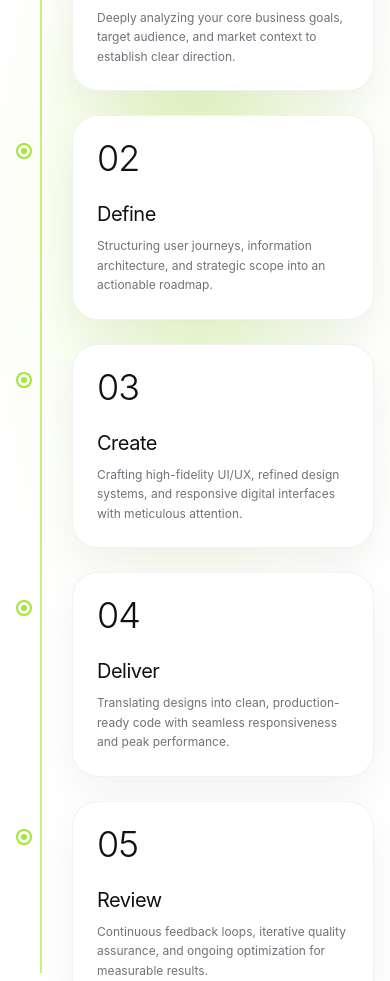
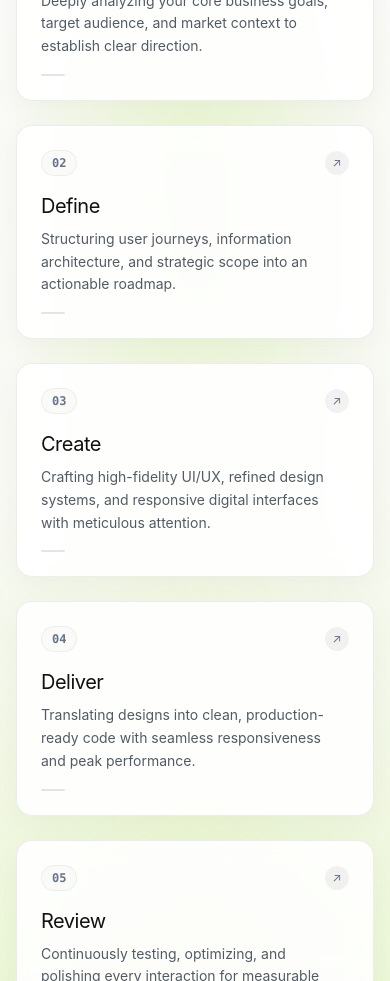
Before and after one commit to pooja-187/IT_firm_Portfolio, a Next.js app: page / in a window 390 px wide. Shown: the part 2720-3701 px from the top of the page. Built offline with nearby package versions, Linux system fonts and the light colour scheme.

Commit message:
style(transition): implement upward-bleeding atmospheric gradient transition between Process and About sections on #FAFAF8 base

```diff
--- a/src/app/page.tsx
+++ b/src/app/page.tsx
@@ -6,7 +6,7 @@ import ProcessSection from '@/components/ProcessSection';
 
 export default function HomePage() {
   return (
-    <div className="min-h-screen bg-white text-[#121417]">
+    <div className="min-h-screen bg-[#FAFAF8] text-[#121417]">
       {/* 01 — Hero Section */}
       <HeroSection />
 
--- a/src/components/ProcessSection.tsx
+++ b/src/components/ProcessSection.tsx
@@ -43,8 +43,8 @@ const processSteps: ProcessStep[] = [
     number: '05',
     title: 'Review',
     description:
-      'Continuous feedback loops, iterative quality assurance, and ongoing optimization for measurable results.',
-    rotation: -1,
+      'Continuously testing, optimizing, and polishing every interaction for measurable conversion and growth.',
+    rotation: -2,
   },
 ];
 
@@ -55,24 +55,52 @@ export default function ProcessSection() {
       aria-labelledby="process-heading"
       className="relative w-full text-[#111111] pt-2 sm:pt-4 lg:pt-6 pb-16 sm:pb-24 lg:pb-32 overflow-hidden selection:bg-lime-200"
       style={{
-        backgroundColor: '#FFFFFF',
+        backgroundColor: '#FAFAF8',
         backgroundImage: `
           radial-gradient(
             ellipse 65% 42% at 50% 32%,
-            rgba(163, 230, 53, 0.26) 0%,
-            rgba(190, 242, 100, 0.12) 40%,
-            rgba(217, 249, 157, 0.04) 65%,
+            rgba(190, 235, 105, 0.22) 0%,
+            rgba(190, 235, 105, 0.10) 40%,
+            rgba(190, 235, 105, 0.03) 65%,
             transparent 78%
           ),
           radial-gradient(
             ellipse 85% 55% at 52% 38%,
-            rgba(163, 230, 53, 0.10) 0%,
+            rgba(190, 235, 105, 0.08) 0%,
             transparent 70%
           )
         `,
       }}
     >
-      <div className="w-full max-w-[1360px] mx-auto px-4 sm:px-6 lg:px-8">
+      {/* ===================================================
+          ATMOSPHERIC UPWARD-BLEED TRANSITION LAYER
+          Smoothly bridges Process and About into one continuous visual light field
+         =================================================== */}
+      <div
+        aria-hidden="true"
+        className="absolute inset-x-0 bottom-0 h-[65%] pointer-events-none z-0"
+        style={{
+          background: `
+            radial-gradient(
+              ellipse 95% 85% at 50% 100%,
+              rgba(190, 235, 105, 0.30) 0%,
+              rgba(190, 235, 105, 0.20) 28%,
+              rgba(190, 235, 105, 0.11) 52%,
+              rgba(190, 235, 105, 0.045) 75%,
+              transparent 100%
+            ),
+            linear-gradient(
+              to top,
+              rgba(190, 235, 105, 0.18) 0%,
+              rgba(190, 235, 105, 0.09) 35%,
+              rgba(190, 235, 105, 0.03) 68%,
+              transparent 100%
+            )
+          `,
+        }}
+      />
+
+      <div className="relative z-10 w-full max-w-[1360px] mx-auto px-4 sm:px-6 lg:px-8">
 
         {/* ===================================================
             SECTION HEADER
@@ -100,7 +128,7 @@ export default function ProcessSection() {
            =================================================== */}
         <div className="hidden lg:block relative w-full max-w-[1180px] mx-auto">
 
-          {/* SVG Lime Connector Lines Layer (Matching Reference) */}
+          {/* SVG Lime Connector Lines Layer */}
           <svg
             aria-hidden="true"
             className="absolute inset-0 w-full h-full pointer-events-none z-0 overflow-visible"
@@ -109,212 +137,177 @@ export default function ProcessSection() {
           >
             {/* 1. Connector: 01 (Understand) -> 02 (Define) */}
             <motion.path
-              d="M 310 160 C 360 110, 420 100, 480 120"
+              d="M 330 150 C 420 150, 480 320, 600 320"
               stroke="#A3E635"
               strokeWidth="2"
+              strokeDasharray="4 4"
               strokeLinecap="round"
-              fill="none"
               initial={{ pathLength: 0, opacity: 0 }}
-              whileInView={{ pathLength: 1, opacity: 1 }}
-              viewport={{ once: true, margin: '-80px' }}
-              transition={{ duration: 0.8, delay: 0.2, ease: 'easeInOut' }}
+              whileInView={{ pathLength: 1, opacity: 0.8 }}
+              viewport={{ once: true, margin: "-50px" }}
+              transition={{ duration: 1.2, delay: 0.2, ease: "easeInOut" }}
             />
-            <circle cx="310" cy="160" r="4.5" fill="#FFFFFF" stroke="#A3E635" strokeWidth="2" />
-            <circle cx="480" cy="120" r="4.5" fill="#FFFFFF" stroke="#A3E635" strokeWidth="2" />
 
-            {/* 2. Connector: 02 (Define) -> 03 (Create) with Organic Loop */}
+            {/* 2. Connector: 02 (Define) -> 03 (Create) */}
             <motion.path
-              d="M 700 120 C 750 140, 780 190, 755 195 C 730 200, 760 145, 835 160"
+              d="M 870 340 C 950 340, 400 480, 290 540"
               stroke="#A3E635"
               strokeWidth="2"
+              strokeDasharray="4 4"
               strokeLinecap="round"
-              fill="none"
               initial={{ pathLength: 0, opacity: 0 }}
-              whileInView={{ pathLength: 1, opacity: 1 }}
-              viewport={{ once: true, margin: '-80px' }}
-              transition={{ duration: 1.0, delay: 0.4, ease: 'easeInOut' }}
+              whileInView={{ pathLength: 1, opacity: 0.8 }}
+              viewport={{ once: true, margin: "-50px" }}
+              transition={{ duration: 1.4, delay: 0.4, ease: "easeInOut" }}
             />
-            <circle cx="700" cy="120" r="4.5" fill="#FFFFFF" stroke="#A3E635" strokeWidth="2" />
-            <circle cx="835" cy="160" r="4.5" fill="#FFFFFF" stroke="#A3E635" strokeWidth="2" />
 
             {/* 3. Connector: 03 (Create) -> 04 (Deliver) */}
             <motion.path
-              d="M 940 370 C 960 460, 810 490, 710 430 C 630 380, 560 390, 510 440"
+              d="M 320 620 C 440 640, 520 700, 640 700"
               stroke="#A3E635"
               strokeWidth="2"
+              strokeDasharray="4 4"
               strokeLinecap="round"
-              fill="none"
               initial={{ pathLength: 0, opacity: 0 }}
-              whileInView={{ pathLength: 1, opacity: 1 }}
-              viewport={{ once: true, margin: '-80px' }}
-              transition={{ duration: 1.1, delay: 0.6, ease: 'easeInOut' }}
+              whileInView={{ pathLength: 1, opacity: 0.8 }}
+              viewport={{ once: true, margin: "-50px" }}
+              transition={{ duration: 1.2, delay: 0.6, ease: "easeInOut" }}
             />
-            <circle cx="940" cy="370" r="4.5" fill="#FFFFFF" stroke="#A3E635" strokeWidth="2" />
-            <circle cx="510" cy="440" r="4.5" fill="#FFFFFF" stroke="#A3E635" strokeWidth="2" />
 
-            {/* 4. Connector: 04 (Deliver) -> 05 (Review) with Loop */}
+            {/* 4. Connector: 04 (Deliver) -> 05 (Review) */}
             <motion.path
-              d="M 540 580 C 580 545, 615 545, 605 585 C 595 615, 615 620, 645 605"
+              d="M 890 680 C 950 670, 960 480, 940 220"
               stroke="#A3E635"
               strokeWidth="2"
+              strokeDasharray="4 4"
               strokeLinecap="round"
-              fill="none"
               initial={{ pathLength: 0, opacity: 0 }}
-              whileInView={{ pathLength: 1, opacity: 1 }}
-              viewport={{ once: true, margin: '-80px' }}
-              transition={{ duration: 0.9, delay: 0.8, ease: 'easeInOut' }}
+              whileInView={{ pathLength: 1, opacity: 0.8 }}
+              viewport={{ once: true, margin: "-50px" }}
+              transition={{ duration: 1.4, delay: 0.8, ease: "easeInOut" }}
             />
-            <circle cx="540" cy="580" r="4.5" fill="#FFFFFF" stroke="#A3E635" strokeWidth="2" />
-            <circle cx="645" cy="605" r="4.5" fill="#FFFFFF" stroke="#A3E635" strokeWidth="2" />
           </svg>
 
-          {/* Tier 1 Floating Cards (01, 02, 03) */}
-          <div className="relative z-10 grid grid-cols-3 gap-8 xl:gap-12 mb-10">
-
-            {/* 01 — UNDERSTAND (Left Tier 1) */}
-            <div className="pt-10 flex justify-center">
-              <ProcessCard step={processSteps[0]} delay={0.1} />
+          {/* Container with fixed min-height for layout accuracy */}
+          <div className="relative min-h-[820px]">
+            {/* Card 01: Understand (Top Left) */}
+            <div className="absolute top-[40px] left-[60px] w-[310px]">
+              <ProcessCard step={processSteps[0]} index={0} />
             </div>
 
-            {/* 02 — DEFINE (Center Tier 1 - Elevated) */}
-            <div className="-mt-4 flex justify-center">
-              <ProcessCard step={processSteps[1]} delay={0.25} />
+            {/* Card 02: Define (Upper Center-Right) */}
+            <div className="absolute top-[240px] left-[600px] w-[310px]">
+              <ProcessCard step={processSteps[1]} index={1} />
             </div>
 
-            {/* 03 — CREATE (Right Tier 1) */}
-            <div className="pt-8 flex justify-center">
-              <ProcessCard step={processSteps[2]} delay={0.4} />
+            {/* Card 03: Create (Mid Left-Lower) */}
+            <div className="absolute top-[460px] left-[40px] w-[320px]">
+              <ProcessCard step={processSteps[2]} index={2} />
             </div>
 
-          </div>
-
-          {/* Tier 2 Floating Cards (04, 05) */}
-          <div className="relative z-10 grid grid-cols-2 max-w-3xl mx-auto gap-12 xl:gap-16">
-
-            {/* 04 — DELIVER (Center-Left Tier 2) */}
-            <div className="flex justify-end pr-2">
-              <ProcessCard step={processSteps[3]} delay={0.55} />
+            {/* Card 04: Deliver (Lower Center) */}
+            <div className="absolute top-[580px] left-[620px] w-[320px]">
+              <ProcessCard step={processSteps[3]} index={3} />
             </div>
 
-            {/* 05 — REVIEW (Center-Right Tier 2) */}
-            <div className="pt-6 flex justify-start pl-2">
-              <ProcessCard step={processSteps[4]} delay={0.7} />
+            {/* Card 05: Review (Top Right - Closing the Loop) */}
+            <div className="absolute top-[80px] right-[40px] w-[300px]">
+              <ProcessCard step={processSteps[4]} index={4} />
             </div>
-
           </div>
-
         </div>
 
         {/* ===================================================
-            MOBILE & TABLET VERTICAL TIMELINE (< 1024px)
+            MOBILE & TABLET VERTICAL STACK (< 1024px)
            =================================================== */}
-        <div className="lg:hidden relative max-w-md mx-auto">
-
-          {/* Vertical Lime Timeline */}
-          <div
-            aria-hidden="true"
-            className="absolute top-8 bottom-8 left-6 sm:left-7 w-0.5 bg-[#A3E635]/60"
-          />
-
-          <div className="space-y-6 relative z-10 pl-14 sm:pl-16">
-            {processSteps.map((step, idx) => (
-              <motion.div
-                key={`mobile-step-${step.number}`}
-                initial={{ opacity: 0, x: 20 }}
-                whileInView={{ opacity: 1, x: 0 }}
-                viewport={{ once: true, margin: '-40px' }}
-                transition={{ duration: 0.45, delay: idx * 0.1 }}
-                className="relative"
-              >
-                {/* Timeline Node */}
-                <div className="absolute -left-14 sm:-left-16 top-7 w-4 h-4 rounded-full bg-[#FFFFFF] border-2 border-[#A3E635] shadow-sm flex items-center justify-center">
-                  <div className="w-1.5 h-1.5 rounded-full bg-[#A3E635]" />
-                </div>
-
-                {/* Mobile White Card */}
-                <div className="bg-[#FFFFFF] border border-black/[0.05] rounded-[26px] p-6 sm:p-7 shadow-[0_16px_40px_rgba(0,0,0,0.05)]">
-                  <span className="font-sans text-4xl sm:text-5xl font-light text-[#111111] tracking-tight block mb-6 leading-none">
-                    {step.number}
-                  </span>
-                  <h3 className="font-sans text-xl sm:text-2xl font-normal text-[#111111] tracking-tight mb-2">
-                    {step.title}
-                  </h3>
-                  <p className="font-sans text-xs sm:text-sm text-[#71717A] font-normal leading-relaxed">
-                    {step.description}
-                  </p>
-                </div>
-              </motion.div>
-            ))}
-          </div>
-
+        <div className="lg:hidden flex flex-col gap-6 max-w-md mx-auto">
+          {processSteps.map((step, index) => (
+            <ProcessCard key={step.number} step={step} index={index} isMobile />
+          ))}
         </div>
-
       </div>
     </section>
   );
 }
 
-// =========================================================================
-// Individual Process Card (Pristine White Card Matching Reference)
-// =========================================================================
-function ProcessCard({ step, delay }: { step: ProcessStep; delay: number }) {
+// -------------------------------------------------------------
+// Interactive Process Card Component
+// -------------------------------------------------------------
+interface ProcessCardProps {
+  step: ProcessStep;
+  index: number;
+  isMobile?: boolean;
+}
+
+function ProcessCard({ step, index, isMobile = false }: ProcessCardProps) {
   const cardRef = useRef<HTMLDivElement>(null);
   const [isHovered, setIsHovered] = useState(false);
-  const [tilt, setTilt] = useState({ x: 0, y: 0 });
-
-  const handleMouseMove = (e: React.MouseEvent<HTMLDivElement>) => {
-    if (!cardRef.current) return;
-    const rect = cardRef.current.getBoundingClientRect();
-    const x = e.clientX - rect.left;
-    const y = e.clientY - rect.top;
-
-    // Subtle 3D tilt (max ~3deg)
-    const rotateX = ((y / rect.height) - 0.5) * -6;
-    const rotateY = ((x / rect.width) - 0.5) * 6;
-
-    setTilt({ x: rotateX, y: rotateY });
-  };
-
-  const handleMouseEnter = () => setIsHovered(true);
-  const handleMouseLeave = () => {
-    setIsHovered(false);
-    setTilt({ x: 0, y: 0 });
-  };
 
   return (
     <motion.div
       ref={cardRef}
-      onMouseMove={handleMouseMove}
-      onMouseEnter={handleMouseEnter}
-      onMouseLeave={handleMouseLeave}
       initial={{ opacity: 0, y: 30 }}
       whileInView={{ opacity: 1, y: 0 }}
-      viewport={{ once: true, margin: '-60px' }}
-      transition={{ duration: 0.65, delay, ease: [0.16, 1, 0.3, 1] }}
+      viewport={{ once: true, margin: '-40px' }}
+      transition={{
+        duration: 0.6,
+        delay: index * 0.12,
+        ease: [0.21, 0.47, 0.32, 0.98],
+      }}
+      whileHover={{
+        y: -6,
+        scale: 1.02,
+        transition: { duration: 0.25, ease: 'easeOut' },
+      }}
+      onHoverStart={() => setIsHovered(true)}
+      onHoverEnd={() => setIsHovered(false)}
       style={{
-        transform: `perspective(1000px) rotate(${step.rotation}deg) ${isHovered
-            ? `translateY(-8px) scale(1.025) rotateX(${tilt.x}deg) rotateY(${tilt.y}deg)`
-            : 'translateY(0px) scale(1)'
-          }`,
+        rotate: isMobile ? 0 : `${step.rotation}deg`,
       }}
-      className="relative w-[300px] xl:w-[325px] h-[360px] xl:h-[390px] rounded-[30px] p-7 xl:p-8 bg-[#FFFFFF] hover:bg-[#FFFFFF] border border-black/[0.05] shadow-[0_20px_50px_rgba(0,0,0,0.06)] hover:shadow-[0_30px_70px_rgba(0,0,0,0.12)] transition-all duration-400 ease-out flex flex-col justify-between select-none cursor-default will-change-transform"
+      className={`
+        relative z-10 p-6 sm:p-7 rounded-2xl sm:rounded-3xl
+        bg-white/90 backdrop-blur-md
+        border border-black/[0.07]
+        shadow-[0_8px_30px_rgb(0,0,0,0.04)]
+        hover:shadow-[0_20px_45px_rgba(190,235,105,0.22)]
+        hover:border-[#A3E635]/60
+        transition-shadow duration-300
+        cursor-default
+      `}
     >
-      {/* Top: Very Large Lightweight Step Number */}
-      <div>
-        <span className="font-sans text-5xl xl:text-6xl font-light text-[#111111] tracking-tight leading-none block">
+      {/* Top Row: Number Badge and Decorative Arrow/Icon */}
+      <div className="flex items-center justify-between mb-4">
+        <span className="font-mono text-xs font-semibold px-2.5 py-1 rounded-full bg-[#FAFAF9] border border-black/5 text-[#64748B]">
           {step.number}
+        </span>
+        <span
+          className={`
+            w-6 h-6 rounded-full flex items-center justify-center text-xs
+            transition-colors duration-300
+            ${isHovered ? 'bg-[#A3E635] text-black' : 'bg-black/5 text-[#64748B]'}
+          `}
+        >
+          ↗
         </span>
       </div>
 
-      {/* Bottom: Title & Approved Process Description */}
-      <div>
-        <h3 className="font-sans text-xl xl:text-2xl font-normal text-[#111111] tracking-tight mb-2">
-          {step.title}
-        </h3>
-        <p className="font-sans text-xs xl:text-[13px] text-[#71717A] font-normal leading-relaxed">
-          {step.description}
-        </p>
-      </div>
+      {/* Title */}
+      <h3 className="font-sans text-xl sm:text-2xl font-normal text-[#111111] tracking-tight mb-2">
+        {step.title}
+      </h3>
+
+      {/* Description */}
+      <p className="font-sans text-sm text-[#525B64] leading-relaxed font-normal">
+        {step.description}
+      </p>
+
+      {/* Bottom subtle indicator line */}
+      <div
+        className={`
+          mt-4 h-[2px] rounded-full transition-all duration-300
+          ${isHovered ? 'w-full bg-[#A3E635]' : 'w-6 bg-black/10'}
+        `}
+      />
     </motion.div>
   );
 }
```
Also changed, not shown: src/components/ui/hero-section-2-demo.tsx (+24 -23 lines).
